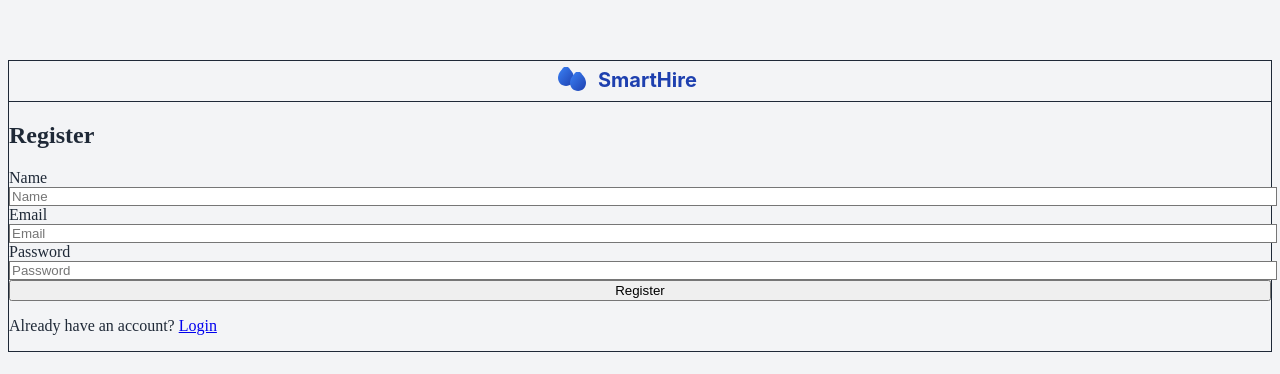
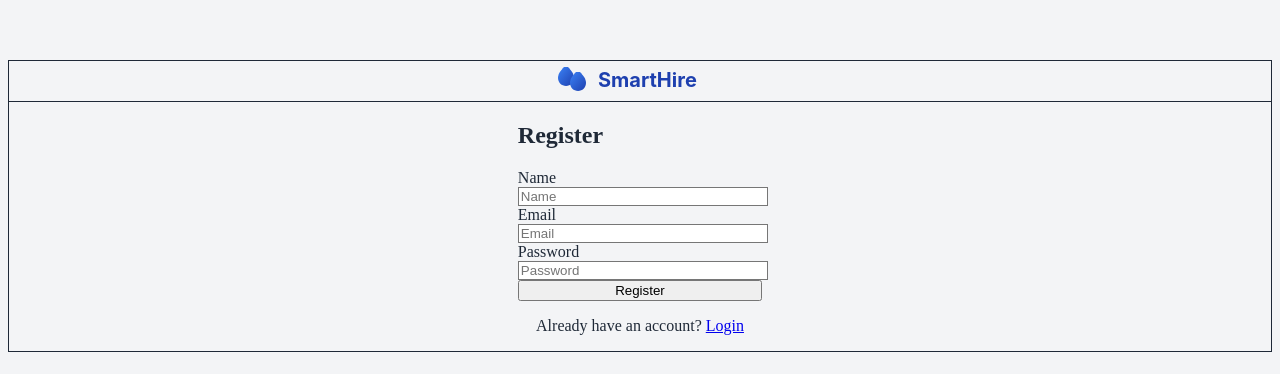
Before and after one commit to bhagavan2228/smarthire-frontend, a React (Vite) app in the folder smarthire-frontend/: page /register in a window 1280 px wide. Shown: the part 202-576 px from the top of the page. Built offline with nearby package versions, Linux system fonts and the light colour scheme; the HTML template or start-up script is replaced by a standard one.

Commit message:
Fix register form width and layout

```diff
--- a/smarthire-frontend/src/pages/Login.jsx
+++ b/smarthire-frontend/src/pages/Login.jsx
@@ -6,13 +6,12 @@ export default function Login() {
   const navigate = useNavigate();
 
   const handleLogin = () => {
-    // TEMP mock login (backend will replace this)
     login({ role: "CANDIDATE" });
     navigate("/candidate");
   };
 
   return (
-    <div>
+    <div className="max-w-sm mx-auto">
       <h2 className="text-xl font-semibold mb-6">Login</h2>
 
       <div className="space-y-4">
--- a/smarthire-frontend/src/pages/Register.jsx
+++ b/smarthire-frontend/src/pages/Register.jsx
@@ -2,25 +2,27 @@ import { Link } from "react-router-dom";
 
 export default function Register() {
   return (
-    <div>
+    <div className="max-w-sm mx-auto">
       <h2 className="text-xl font-semibold mb-6">Register</h2>
 
       <div className="space-y-4">
         <div>
           <label className="text-sm text-gray-600">Name</label>
           <input
+            type="text"
+            placeholder="Name"
             className="mt-1 w-full border border-gray-300 rounded-md px-3 py-2
                        focus:outline-none focus:ring-2 focus:ring-blue-500"
-            placeholder="Name"
           />
         </div>
 
         <div>
           <label className="text-sm text-gray-600">Email</label>
           <input
+            type="email"
+            placeholder="Email"
             className="mt-1 w-full border border-gray-300 rounded-md px-3 py-2
                        focus:outline-none focus:ring-2 focus:ring-blue-500"
-            placeholder="Email"
           />
         </div>
 
@@ -28,9 +30,9 @@ export default function Register() {
           <label className="text-sm text-gray-600">Password</label>
           <input
             type="password"
+            placeholder="Password"
             className="mt-1 w-full border border-gray-300 rounded-md px-3 py-2
                        focus:outline-none focus:ring-2 focus:ring-blue-500"
-            placeholder="Password"
           />
         </div>
 
@@ -42,9 +44,12 @@ export default function Register() {
         </button>
       </div>
 
-      <p className="text-sm mt-4">
+      <p className="text-sm mt-4 text-center">
         Already have an account?{" "}
-        <Link to="/login" className="text-blue-600 hover:underline font-medium">
+        <Link
+          to="/login"
+          className="text-blue-600 hover:underline font-medium"
+        >
           Login
         </Link>
       </p>
```
